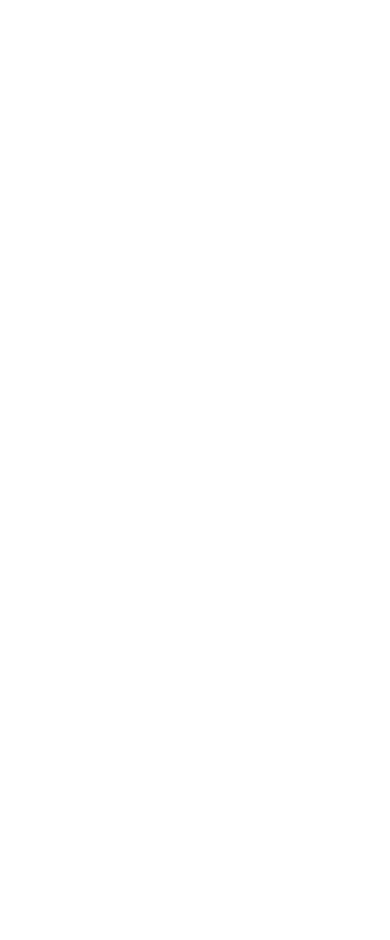
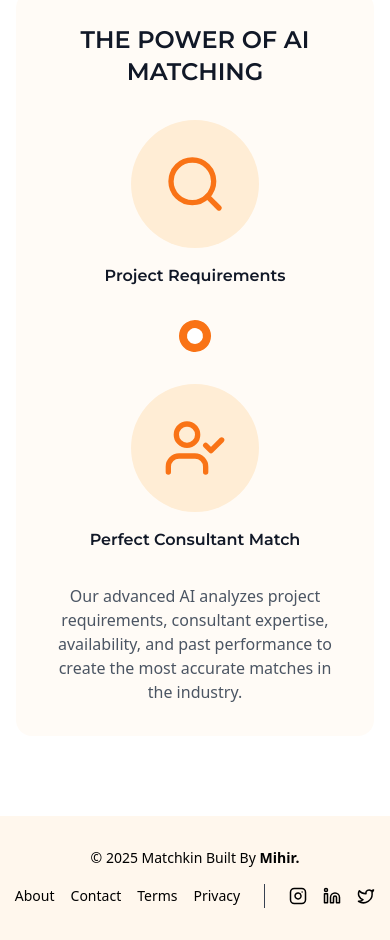
Before and after one commit to Mihirx410/Matchkin-Clone, a React (Vite) app: page / in a window 390 px wide. Shown: the part 4400-5340 px from the top of the page. Before the commit the page ends 3094 px from the top, so only its background shows below. Built offline with nearby package versions, Linux system fonts and the light colour scheme.

Commit message:
completed all pages with responsiveness

```diff
--- a/src/App.jsx
+++ b/src/App.jsx
@@ -1,4 +1,6 @@
 import './App.css'
+import About from './components/About'
+import Footer from './components/Footer'
 import ForClientsSection from './components/ForClientsSection'
 import Header from './components/Header'
 import Hero from './components/Hero'
@@ -11,6 +13,8 @@
        <Header/>
        <Hero/>
        <ForClientsSection/>
+       <About/>
+       <Footer/>
       </div>
     </>
   )
--- /dev/null
+++ b/src/components/About.jsx
@@ -0,0 +1,191 @@
+import { Search, UserCheck, Briefcase, Star } from "lucide-react";
+import { motion } from "framer-motion";
+
+const About = () => {
+  const clientSteps = [
+    {
+      icon: <Search className="w-10 h-10 text-orange-500" />,
+      title: "DEFINE YOUR PROJECT",
+      description: "Clearly outline your goals, requirements, and budget."
+    },
+    {
+      icon: <UserCheck className="w-10 h-10 text-orange-500" />,
+      title: "REVIEW AI MATCHES",
+      description: "Receive AI-curated consultant profiles tailored to your needs."
+    },
+    {
+      icon: <Briefcase className="w-10 h-10 text-orange-500" />,
+      title: "CONNECT & INTERVIEW",
+      description: "Engage with promising candidates via the platform."
+    },
+    {
+      icon: <Star className="w-10 h-10 text-orange-500" />,
+      title: "RATE & CELEBRATE",
+      description: "Select the best fit and manage your project on Matchkin."
+    }
+  ];
+
+  const containerVariants = {
+    hidden: { opacity: 0 },
+    visible: {
+      opacity: 1,
+      transition: {
+        staggerChildren: 0.2
+      }
+    }
+  };
+
+  const cardVariants = {
+    hidden: { opacity: 0, y: 30 },
+    visible: {
+      opacity: 1,
+      y: 0,
+      transition: {
+        duration: 0.6,
+        ease: "easeOut"
+      }
+    }
+  };
+
+  return (
+    <section className="py-20 bg-white">
+      <div className="max-w-7xl mx-auto px-4 sm:px-6 lg:px-8">
+        <motion.div
+          className="text-center mb-16"
+          initial={{ opacity: 0, y: 30 }}
+          whileInView={{ opacity: 1, y: 0 }}
+          viewport={{ once: true, amount: 0.3 }}
+          transition={{ duration: 0.6 }}
+        >
+          <h2 className="text-4xl font-bold text-gray-900 mb-4 font-montserrat capitalize">ABOUT US</h2>
+          <p className="text-xl text-gray-600 max-w-3xl mx-auto font-system">
+            A simple, efficient process that connects clients with the right consultants
+          </p>
+        </motion.div>
+
+        <div className="mb-20">
+          <motion.h3
+            className="text-2xl font-semibold text-gray-900 mb-12 text-center font-montserrat"
+            initial={{ opacity: 0, y: 20 }}
+            whileInView={{ opacity: 1, y: 0 }}
+            viewport={{ once: true, amount: 0.3 }}
+            transition={{ duration: 0.6 }}
+          >
+            CLIENT JOURNEY
+          </motion.h3>
+          <motion.div
+            className="grid md:grid-cols-2 lg:grid-cols-4 gap-8"
+            variants={containerVariants}
+            initial="hidden"
+            whileInView="visible"
+            viewport={{ once: true, amount: 0.2 }}
+          >
+            {clientSteps.map((step, index) => (
+              <motion.div key={index} variants={cardVariants}>
+                <div className="border-gray-200 rounded-lg shadow-sm hover:shadow-md transition-shadow relative bg-white group">
+                  <div className="p-6 text-center">
+                    <motion.div
+                      className="flex justify-center mb-4"
+                      whileHover={{ scale: 1.1, rotate: 5 }}
+                      transition={{ type: "spring", stiffness: 400, damping: 17 }}
+                    >
+                      {step.icon}
+                    </motion.div>
+                    <div className="text-orange-500 font-bold text-sm mb-2 font-system">{step.step}</div>
+                    <h4 className="text-lg font-semibold text-gray-900 mb-3 font-montserrat">{step.title}</h4>
+                    <p className="text-gray-600 text-sm leading-relaxed font-system">{step.description}</p>
+                  </div>
+                  {index < clientSteps.length - 1 && (
+                    <motion.div
+                      className="hidden lg:block absolute top-1/2 -right-4 w-8 h-0.5 bg-orange-200"
+                      initial={{ scaleX: 0 }}
+                      whileInView={{ scaleX: 1 }}
+                      viewport={{ once: true }}
+                      transition={{ duration: 0.6, delay: index * 0.2 }}
+                    ></motion.div>
+                  )}
+                </div>
+              </motion.div>
+            ))}
+          </motion.div>
+        </div>
+
+        <motion.div
+          className="bg-orange-50/50 rounded-2xl p-8 lg:p-12"
+          initial={{ opacity: 0, y: 30 }}
+          whileInView={{ opacity: 1, y: 0 }}
+          viewport={{ once: true, amount: 0.3 }}
+          transition={{ duration: 0.6 }}
+        >
+          <h3 className="text-2xl font-semibold text-gray-900 mb-8 text-center font-montserrat">THE POWER OF AI MATCHING</h3>
+          <div className="flex flex-col lg:flex-row items-center justify-center space-y-8 lg:space-y-0 lg:space-x-12">
+            <motion.div
+              className="text-center"
+              initial={{ opacity: 0, x: -50 }}
+              whileInView={{ opacity: 1, x: 0 }}
+              viewport={{ once: true }}
+              transition={{ duration: 0.6 }}
+            >
+              <motion.div
+                className="w-32 h-32 bg-orange-100 rounded-full flex items-center justify-center mb-4 mx-auto"
+                whileHover={{ scale: 1.05 }}
+                transition={{ type: "spring", stiffness: 400, damping: 17 }}
+              >
+                <Search className="w-16 h-16 text-orange-500" />
+              </motion.div>
+              <h4 className="font-semibold text-gray-900 font-montserrat">Project Requirements</h4>
+            </motion.div>
+
+            <motion.div
+              className="flex items-center"
+              initial={{ opacity: 0, scale: 0 }}
+              whileInView={{ opacity: 1, scale: 1 }}
+              viewport={{ once: true }}
+              transition={{ duration: 0.6, delay: 0.3 }}
+            >
+              <div className="w-16 h-0.5 bg-orange-300 hidden lg:block"></div>
+              <motion.div
+                className="w-8 h-8 bg-orange-500 rounded-full flex items-center justify-center mx-4"
+                animate={{ rotate: 360 }}
+                transition={{ duration: 2, repeat: Infinity, ease: "linear" }}
+              >
+                <div className="w-4 h-4 bg-white rounded-full"></div>
+              </motion.div>
+              <div className="w-16 h-0.5 bg-orange-300 hidden lg:block"></div>
+            </motion.div>
+
+            <motion.div
+              className="text-center"
+              initial={{ opacity: 0, x: 50 }}
+              whileInView={{ opacity: 1, x: 0 }}
+              viewport={{ once: true }}
+              transition={{ duration: 0.6, delay: 0.2 }}
+            >
+              <motion.div
+                className="w-32 h-32 bg-orange-100 rounded-full flex items-center justify-center mb-4 mx-auto"
+                whileHover={{ scale: 1.05 }}
+                transition={{ type: "spring", stiffness: 400, damping: 17 }}
+              >
+                <UserCheck className="w-16 h-16 text-orange-500" />
+              </motion.div>
+              <h4 className="font-semibold text-gray-900 font-montserrat">Perfect Consultant Match</h4>
+            </motion.div>
+          </div>
+
+          <motion.p
+            className="text-center text-gray-600 mt-8 max-w-2xl mx-auto font-system"
+            initial={{ opacity: 0, y: 20 }}
+            whileInView={{ opacity: 1, y: 0 }}
+            viewport={{ once: true }}
+            transition={{ duration: 0.6, delay: 0.4 }}
+          >
+            Our advanced AI analyzes project requirements, consultant expertise, availability, and past performance
+            to create the most accurate matches in the industry.
+          </motion.p>
+        </motion.div>
+      </div>
+    </section>
+  );
+};
+
+export default About;
--- /dev/null
+++ b/src/components/Footer.jsx
@@ -0,0 +1,59 @@
+import { motion } from "framer-motion";
+import { Instagram, Linkedin, Twitter } from "lucide-react";
+
+const Footer = () => {
+  return (
+    <footer className="bg-orange-50 text-white py-8">
+      <div className="max-w-7xl mx-auto px-4 sm:px-6 lg:px-8">
+        <div className="flex flex-col md:flex-row justify-between items-center">
+          <p className="text-black text-sm mb-4 md:mb-0">
+            © 2025 Matchkin Built By <span className="font-bold">Mihir.</span>
+          </p>
+
+          <div className="flex items-center space-x-6">
+            <div className="flex space-x-4">
+              {["About", "Contact", "Terms", "Privacy"].map((item) => (
+                <motion.a
+                  key={item}
+                  href="#"
+                  className="text-black hover:text-orange-500 text-sm transition-colors"
+                  whileHover={{ y: -2 }}
+                >
+                  {item}
+                </motion.a>
+              ))}
+            </div>
+
+            <div className="border-l border-gray-700 h-6 mx-2"></div>
+
+            <div className="flex space-x-4">
+              <motion.a
+                href="#"
+                className="text-black hover:text-orange-500"
+                whileHover={{ y: -3, scale: 1.1 }}
+              >
+                <Instagram size={18} />
+              </motion.a>
+              <motion.a
+                href="#"
+                className="text-black hover:text-orange-500"
+                whileHover={{ y: -3, scale: 1.1 }}
+              >
+                <Linkedin size={18} />
+              </motion.a>
+              <motion.a
+                href="#"
+                className="text-black hover:text-orange-500"
+                whileHover={{ y: -3, scale: 1.1 }}
+              >
+                <Twitter size={18} />
+              </motion.a>
+            </div>
+          </div>
+        </div>
+      </div>
+    </footer>
+  );
+};
+
+export default Footer;
--- a/src/components/Header.jsx
+++ b/src/components/Header.jsx
@@ -28,8 +28,7 @@
           {/* Right side buttons */}
           <div className="flex items-center space-x-4">
             <div className="hidden sm:flex space-x-4">
-              <button className="bg-red-200 px-4 py-2 rounded-md">Sign In</button>
-              <button className="bg-red-200 px-4 py-2 rounded-md">Get Started</button>
+              <button className="bg-orange-400 px-4 py-2 rounded-md">Join Us</button>
             </div>
 
             {/* Mobile Menu Button */}
```
Also changed, not shown: 1 other file (tests, documents, lock files or other folders).
